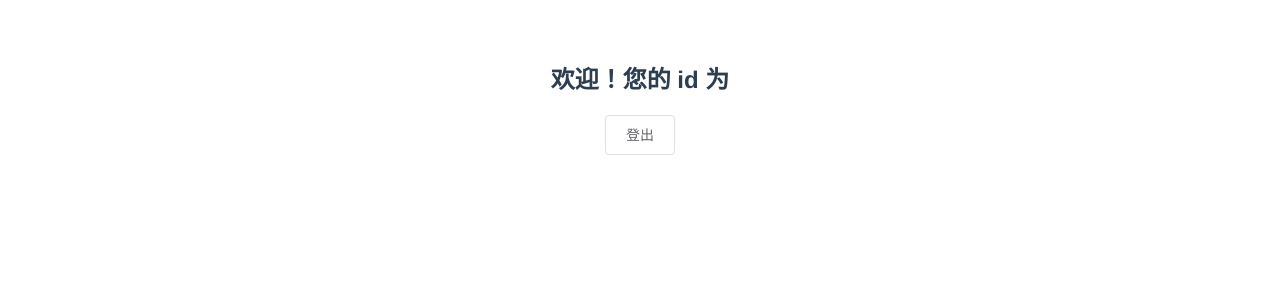
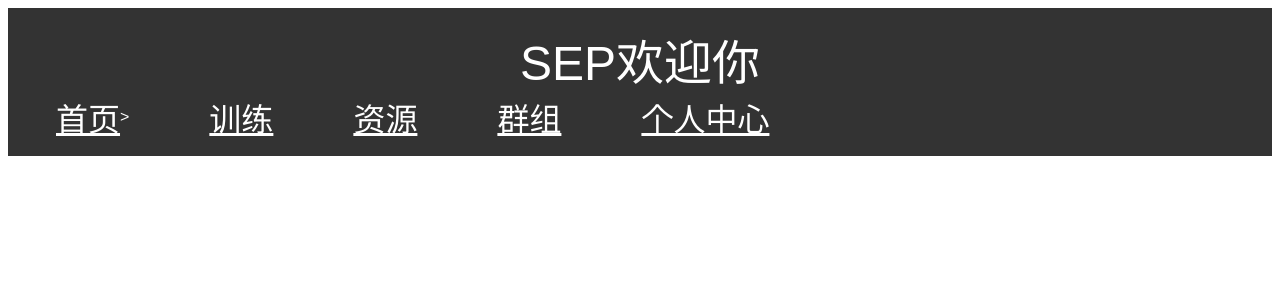
Before and after one commit to zhangyitonggg/ASEPT, a Vue app in the folder frontend/: page /home in a window 1280 px wide. Shown: the top 300 px of the page. Built offline with nearby package versions, Linux system fonts and the light colour scheme.

Commit message:
实现导航栏

```diff
--- a/frontend/src/App.vue
+++ b/frontend/src/App.vue
@@ -19,6 +19,6 @@ export default {
   -moz-osx-font-smoothing: grayscale;
   text-align: center;
   color: #2c3e50;
-  margin-top: 60px;
+  /* margin-top: 60px; */
 }
 </style>
--- /dev/null
+++ b/frontend/src/components/Header.vue
@@ -0,0 +1,56 @@
+<template>
+    <nav class="header">
+      <div class="header-logo-text">
+        SEP欢迎你
+      </div>
+      <div class="header-menu">
+        <div class="header-start">
+          <a class="header-item-first" href="/home">首页</a> <!-- 能力形象化 + 新闻 + 前几次登录时间？ -->>
+          <a class="header-item" href="/exercise">训练</a>  <!-- 刷题，可以根据难度、题目类型、科目等；训练时可以将题目加入某个问题组；举报题目；全局搜索题目？ -->
+          <a class="header-item" href="/resources">资源</a> <!-- 对自己的所有问题组进行管理（包括新建加删除加移除其中的某个题目）；上传题目；将某个问题组分享给某个已加入的用户组-->
+          <a class="header-item" href="/groups">群组</a> <!-- 搜索公开的用户组；创建用户组（可以设置为任何人可以加入或者通过密码假如；加入用户组；退出用户组）-->
+          <a class="header-item" href="/mine">个人中心</a> <!-- 退出账号；修改密码：修改头像；上传题目数目；等级（通过上传题目数目+正确率+答题数确定？）-->
+        </div>
+      </div>
+    </nav>
+</template>
+
+<script>
+    export default {
+    name: 'Header',
+    };
+</script>
+
+<style scoped>
+    .header {
+        background-color: #333;
+        color: #fff;
+        padding: 1rem;
+    }
+    .header-logo-text {
+        font-size: 3rem;
+        color:#fff;
+        font-family: 'Arial', sans-serif;
+    }
+    .header-item-first {
+        font-size: 2rem;
+        color: #fff;
+        margin-left: 2rem;
+    }
+    .header-item {
+        font-size: 2rem;
+        color: #fff;
+        margin-left: 5rem;
+    }
+    .header-menu {
+        display: flex;
+        align-items: center;
+    }
+    .header-start {
+        display: flex;
+        align-items: center;
+    }
+    .header-item:hover {
+        text-decoration: underline;
+    }
+</style>
--- a/frontend/src/views/home/Home.vue
+++ b/frontend/src/views/home/Home.vue
@@ -1,22 +1,15 @@
 <template>
     <div>
-      <h2>欢迎{{ user.uname }}！您的 id 为{{ user.uid }}</h2>
-      <router-link to="/login">
-        <el-button> 登出 </el-button>
-      </router-link>
+      <Header></Header>
     </div>
   </template>
 
   <script>
+  import Header from '../../components/Header.vue'
   export default {
-    data() {
-      return {
-        user: {
-          uname: "",
-          uid: null,
-        },
-      };
-    },
+    components: {
+      Header
+    }
   };
   </script>
 
```
Also changed, not shown: frontend/src/assets/logo.png (added).
